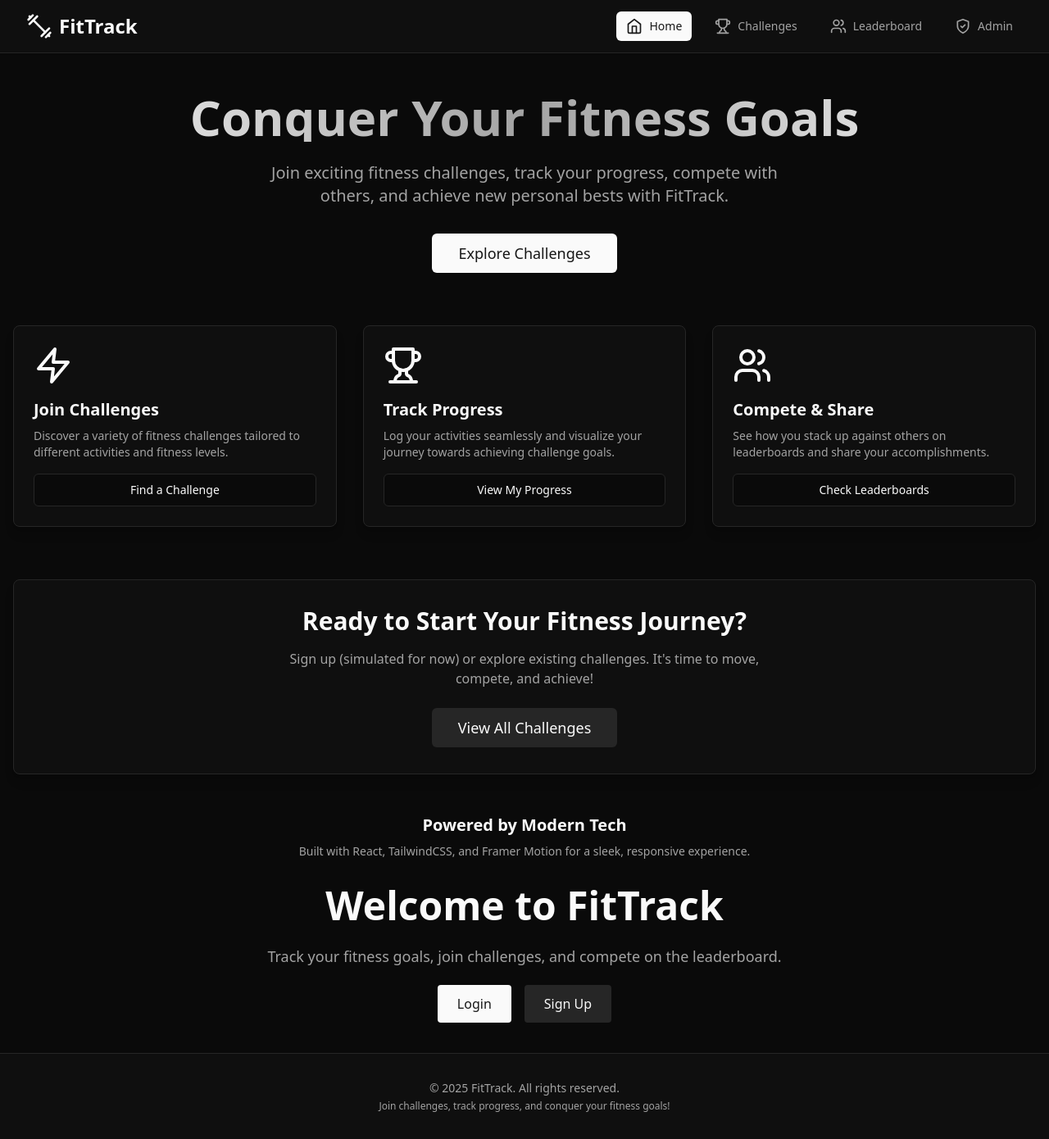
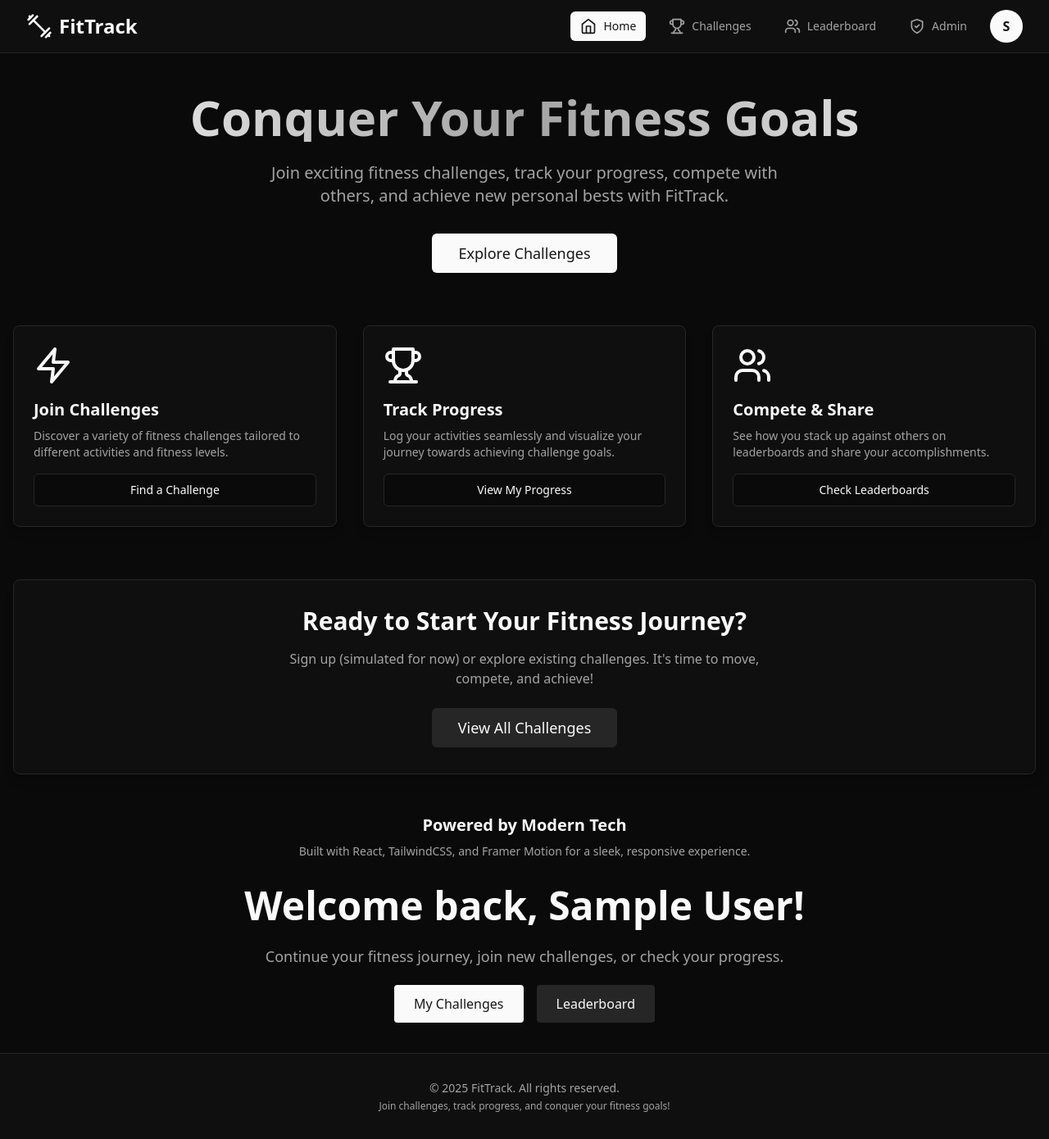
Before and after one commit to ManishPrakkash/FitTrack, a React (Vite) app in the folder fitrack/: page / in a window 1280 px wide. Shown: the whole page at 82% size. Built offline with nearby package versions, Linux system fonts and the light colour scheme; sample sign-in values are in the browser's storage.

Commit message:
navigation bar render fixed

```diff
--- a/fitrack/src/App.jsx
+++ b/fitrack/src/App.jsx
@@ -38,9 +38,24 @@ const RequireAuth = ({ children }) => {
 
 const AppContent = () => {
   const location = useLocation();
+  const [, forceUpdate] = React.useState({});
+
+  // Force update when user logs in
+  React.useEffect(() => {
+    const handleUserLogin = () => {
+      forceUpdate({});
+    };
+
+    window.addEventListener('userLogin', handleUserLogin);
+
+    return () => {
+      window.removeEventListener('userLogin', handleUserLogin);
+    };
+  }, []);
+
   return (
     <div className="flex flex-col min-h-screen bg-background text-foreground">
-      <Header />
+      <Header key={localStorage.getItem('fittrack_user') ? 'logged-in' : 'logged-out'} />
       <main className="flex-grow">
         <AnimatePresence mode="wait">
           <Routes location={location} key={location.pathname}>
--- a/fitrack/src/components/layout/Header.jsx
+++ b/fitrack/src/components/layout/Header.jsx
@@ -1,7 +1,7 @@
 
-    import React from 'react';
-    import { Link, NavLink } from 'react-router-dom';
-    import { Dumbbell, Home, Trophy, ShieldCheck, Users } from 'lucide-react';
+    import React, { useState, useEffect, useRef } from 'react';
+    import { Link, NavLink, useNavigate } from 'react-router-dom';
+    import { Dumbbell, Home, Trophy, ShieldCheck, Users, LogOut } from 'lucide-react';
     import { Button } from '@/components/ui/button.jsx';
     import { motion } from 'framer-motion';
 
@@ -21,7 +21,91 @@
       </NavLink>
     );
 
+    const ProfileMenu = ({ user, onLogout }) => {
+      const [isOpen, setIsOpen] = useState(false);
+      const menuRef = useRef(null);
+
+      // Get first letter of user's name for the avatar
+      const userInitial = user?.name ? user.name.charAt(0).toUpperCase() : '?';
+
+      // Close menu when clicking outside
+      useEffect(() => {
+        const handleClickOutside = (event) => {
+          if (menuRef.current && !menuRef.current.contains(event.target)) {
+            setIsOpen(false);
+          }
+        };
+
+        document.addEventListener('mousedown', handleClickOutside);
+        return () => {
+          document.removeEventListener('mousedown', handleClickOutside);
+        };
+      }, []);
+
+      return (
+        <div className="relative" ref={menuRef}>
+          <button
+            onClick={() => setIsOpen(!isOpen)}
+            className="flex items-center justify-center w-10 h-10 bg-primary text-primary-foreground rounded-full hover:bg-primary/90 font-semibold"
+            title={user?.name || 'Profile'}
+          >
+            {userInitial}
+          </button>
+
+          {isOpen && (
+            <div className="absolute right-0 mt-2 w-48 bg-card rounded-md shadow-lg py-1 z-50 border border-border">
+              <div className="px-4 py-2 border-b border-border">
+                <p className="text-sm font-medium text-foreground">{user?.name}</p>
+                <p className="text-xs text-muted-foreground truncate">{user?.email}</p>
+              </div>
+              <button
+                onClick={onLogout}
+                className="flex w-full items-center px-4 py-2 text-sm text-muted-foreground hover:bg-secondary hover:text-secondary-foreground"
+              >
+                <LogOut className="mr-2 h-4 w-4" />
+                Logout
+              </button>
+            </div>
+          )}
+        </div>
+      );
+    };
+
     const Header = () => {
+      const navigate = useNavigate();
+      const [user, setUser] = useState(null);
+
+      useEffect(() => {
+        // Check if user is logged in
+        const userData = localStorage.getItem('fittrack_user');
+        if (userData) {
+          setUser(JSON.parse(userData));
+        }
+
+        // Listen for login events
+        const handleUserLogin = () => {
+          const userData = localStorage.getItem('fittrack_user');
+          if (userData) {
+            setUser(JSON.parse(userData));
+          }
+        };
+
+        window.addEventListener('userLogin', handleUserLogin);
+
+        // Cleanup event listener on component unmount
+        return () => {
+          window.removeEventListener('userLogin', handleUserLogin);
+        };
+      }, []);
+
+      const handleLogout = () => {
+        localStorage.removeItem('fittrack_user');
+        setUser(null);
+        // Dispatch event to notify other components
+        window.dispatchEvent(new Event('userLogin'));
+        navigate('/login');
+      };
+
       return (
         <motion.header
           initial={{ y: -100 }}
@@ -35,12 +119,27 @@
                 <Dumbbell className="h-8 w-8 mr-2 text-primary" />
                 FitTrack
               </Link>
-              <nav className="flex items-center space-x-2 sm:space-x-4">
-                <NavItem to="/" icon={Home}>Home</NavItem>
-                <NavItem to="/challenges" icon={Trophy}>Challenges</NavItem>
-                <NavItem to="/leaderboard" icon={Users}>Leaderboard</NavItem>
-                <NavItem to="/admin" icon={ShieldCheck}>Admin</NavItem>
-              </nav>
+
+              {user ? (
+                <div className="flex items-center">
+                  <nav className="flex items-center space-x-2 sm:space-x-4 mr-4">
+                    <NavItem to="/" icon={Home}>Home</NavItem>
+                    <NavItem to="/challenges" icon={Trophy}>Challenges</NavItem>
+                    <NavItem to="/leaderboard" icon={Users}>Leaderboard</NavItem>
+                    <NavItem to="/admin" icon={ShieldCheck}>Admin</NavItem>
+                  </nav>
+                  <ProfileMenu user={user} onLogout={handleLogout} />
+                </div>
+              ) : (
+                <div className="flex items-center space-x-2">
+                  <Link to="/login">
+                    <Button variant="secondary" size="sm">Login</Button>
+                  </Link>
+                  <Link to="/signup">
+                    <Button variant="primary" size="sm">Sign Up</Button>
+                  </Link>
+                </div>
+              )}
             </div>
           </div>
         </motion.header>
--- a/fitrack/src/pages/HomePage.jsx
+++ b/fitrack/src/pages/HomePage.jsx
@@ -1,4 +1,4 @@
-import React from 'react';
+import React, { useState, useEffect } from 'react';
 import { Button } from '@/components/ui/button.jsx';
 import { Link } from 'react-router-dom';
 import { motion } from 'framer-motion';
@@ -22,6 +22,16 @@ const FeatureCard = ({ icon: Icon, title, description, link, linkText }) => (
 );
 
 const HomePage = () => {
+  const [user, setUser] = useState(null);
+
+  useEffect(() => {
+    // Check if user is logged in
+    const userData = localStorage.getItem('fittrack_user');
+    if (userData) {
+      setUser(JSON.parse(userData));
+    }
+  }, []);
+
   return (
     <motion.div
       className="container mx-auto py-12 px-4"
@@ -122,6 +132,7 @@ const HomePage = () => {
           Built with React, TailwindCSS, and Framer Motion for a sleek, responsive experience.
         </p>
       </div>
+      {!user && (
         <div className="text-center mt-8">
           <h1 className="text-5xl font-bold mb-6 text-foreground">Welcome to FitTrack</h1>
           <p className="text-lg text-muted-foreground mb-8">
@@ -136,6 +147,24 @@ const HomePage = () => {
             </Link>
           </div>
         </div>
+      )}
+
+      {user && (
+        <div className="text-center mt-8">
+          <h1 className="text-5xl font-bold mb-6 text-foreground">Welcome back, {user.name}!</h1>
+          <p className="text-lg text-muted-foreground mb-8">
+            Continue your fitness journey, join new challenges, or check your progress.
+          </p>
+          <div className="space-x-4">
+            <Link to="/challenges" className="bg-primary text-primary-foreground px-6 py-3 rounded hover:bg-primary/90">
+              My Challenges
+            </Link>
+            <Link to="/leaderboard" className="bg-secondary text-secondary-foreground px-6 py-3 rounded hover:bg-secondary/90">
+              Leaderboard
+            </Link>
+          </div>
+        </div>
+      )}
     </motion.div>
   );
 };
--- a/fitrack/src/pages/login.jsx
+++ b/fitrack/src/pages/login.jsx
@@ -22,6 +22,8 @@ const LoginPage = () => {
       const data = await res.json();
       if (data.success) {
         localStorage.setItem('fittrack_user', JSON.stringify(data.user));
+        // Dispatch a custom event to notify other components about the login
+        window.dispatchEvent(new Event('userLogin'));
         navigate('/');
       } else {
         alert('Login failed: ' + (data.message || 'Unknown error'));
```
Lines whose indentation alone changed are shown as unchanged.
